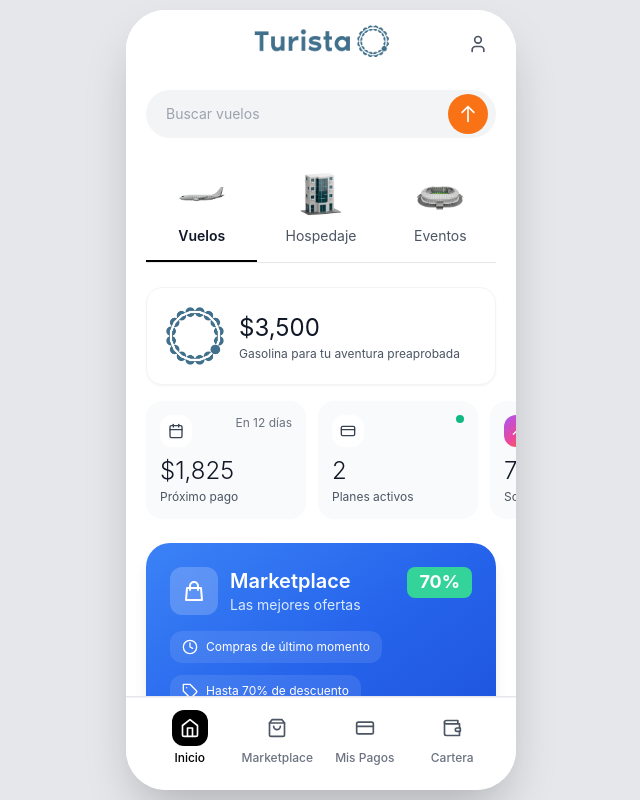
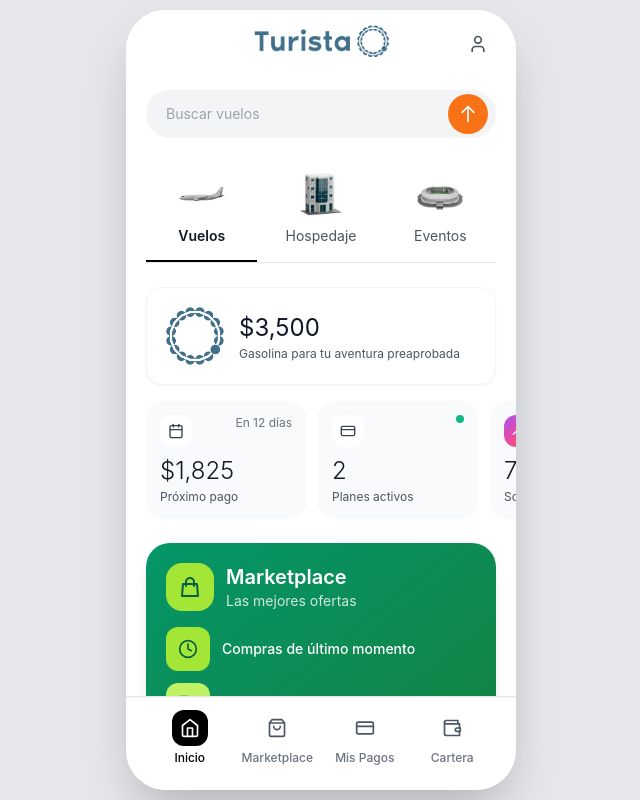
Before and after one commit to Rene-Nun/Pagox_proto_ux, a Next.js app: page / in a window 1280 px wide. Shown: the whole page, without its empty margins (319-959 px from the left). Built offline with nearby package versions, Linux system fonts and the light colour scheme.

Commit message:
Actualizar HomeScreen.tsx

```diff
--- a/app/components/screens/HomeScreen.tsx
+++ b/app/components/screens/HomeScreen.tsx
@@ -42,7 +42,7 @@ export default function HomeScreen({ onNavigate, activeTab }: HomeScreenProps) {
     <MobileContainer className="bg-white">
       <Header showLogo={true} onNavigate={onNavigate} />
 
-      <div className="flex-1 overflow-y-auto pb-24">
+      <div className="flex-1 overflow-y-auto pb-6">
         <div className="px-5 space-y-0">
 
           {/* Search Bar - Más pegada al header */}
@@ -197,43 +197,41 @@ export default function HomeScreen({ onNavigate, activeTab }: HomeScreenProps) {
               </div>
             </div>
 
-            {/* Marketplace - Siguiendo diseño de Canva */}
-            <div className="bg-gradient-to-br from-blue-500 via-blue-600 to-blue-700 rounded-3xl p-6 shadow-lg">
-              <div className="flex items-start justify-between mb-4">
-                <div className="flex items-center gap-3">
-                  <div className="w-12 h-12 bg-white/20 rounded-xl flex items-center justify-center backdrop-blur-sm">
-                    <svg className="w-6 h-6 text-white" fill="none" stroke="currentColor" viewBox="0 0 24 24">
-                      <path strokeLinecap="round" strokeLinejoin="round" strokeWidth={2} d="M16 11V7a4 4 0 00-8 0v4M5 9h14l1 12H4L5 9z" />
-                    </svg>
-                  </div>
-                  <div>
-                    <h3 className="text-xl font-semibold text-white">Marketplace</h3>
-                    <p className="text-blue-100 text-sm">Las mejores ofertas</p>
-                  </div>
+            {/* Marketplace - VERDE como en Canva */}
+            <div className="bg-gradient-to-br from-emerald-600 to-green-700 rounded-3xl p-5 shadow-lg">
+              <div className="flex items-center gap-3 mb-4">
+                <div className="w-12 h-12 bg-lime-400 rounded-2xl flex items-center justify-center">
+                  <svg className="w-6 h-6 text-emerald-800" fill="none" stroke="currentColor" viewBox="0 0 24 24">
+                    <path strokeLinecap="round" strokeLinejoin="round" strokeWidth={2} d="M16 11V7a4 4 0 00-8 0v4M5 9h14l1 12H4L5 9z" />
+                  </svg>
                 </div>
-                <div className="bg-emerald-400 text-white px-3 py-1 rounded-lg">
-                  <p className="text-lg font-bold leading-tight">70%</p>
+                <div>
+                  <h3 className="text-xl font-semibold text-white">Marketplace</h3>
+                  <p className="text-white/80 text-sm">Las mejores ofertas</p>
                 </div>
               </div>
 
-              {/* Mini features */}
-              <div className="flex items-center gap-3 mb-5 flex-wrap">
-                <div className="flex items-center gap-2 bg-white/10 px-3 py-2 rounded-xl backdrop-blur-sm">
-                  <Clock className="w-4 h-4 text-white" />
-                  <span className="text-white text-xs">Compras de último momento</span>
+              {/* Features con iconos amarillo/lima como en Canva */}
+              <div className="space-y-3 mb-5">
+                <div className="flex items-center gap-3">
+                  <div className="w-11 h-11 bg-lime-400 rounded-xl flex items-center justify-center flex-shrink-0">
+                    <Clock className="w-5 h-5 text-emerald-800" />
+                  </div>
+                  <span className="text-white text-sm font-medium">Compras de último momento</span>
                 </div>
-                <div className="flex items-center gap-2 bg-white/10 px-3 py-2 rounded-xl backdrop-blur-sm">
-                  <Tag className="w-4 h-4 text-white" />
-                  <span className="text-white text-xs">Hasta 70% de descuento</span>
+                <div className="flex items-center gap-3">
+                  <div className="w-11 h-11 bg-lime-300 rounded-xl flex items-center justify-center flex-shrink-0">
+                    <Tag className="w-5 h-5 text-emerald-800" />
+                  </div>
+                  <span className="text-white text-sm font-medium">Hasta 70% de descuento</span>
                 </div>
               </div>
 
               <button
                 onClick={() => onNavigate('marketplace', 'marketplace')}
-                className="w-full bg-white text-blue-600 py-3.5 rounded-xl font-semibold hover:bg-blue-50 transition-all flex items-center justify-center gap-2"
+                className="w-full bg-white text-emerald-700 py-3.5 rounded-2xl font-bold hover:bg-gray-50 transition-all"
               >
                 Ver ofertas
-                <ChevronRight className="w-5 h-5" />
               </button>
             </div>
           </div>
```
